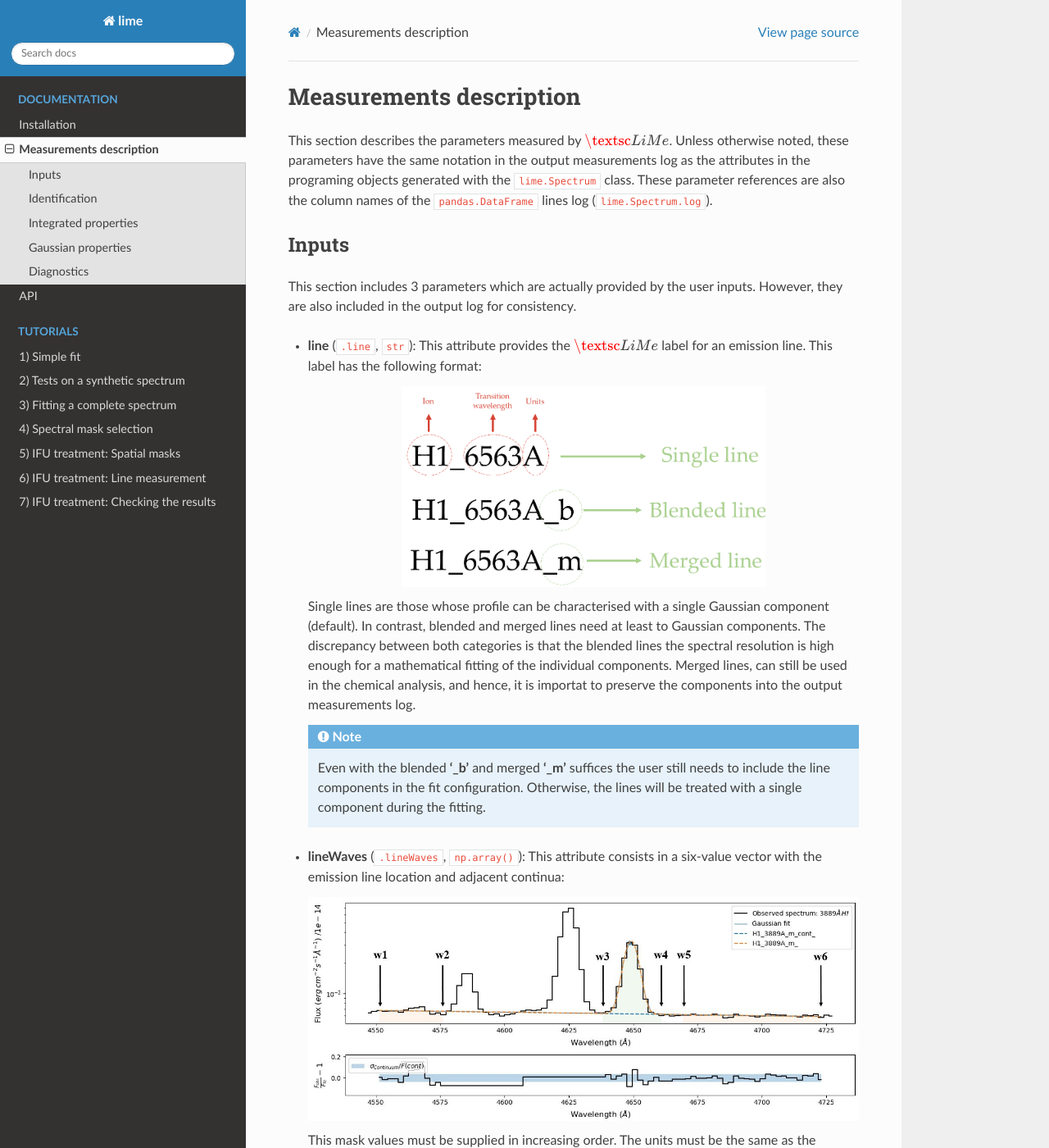
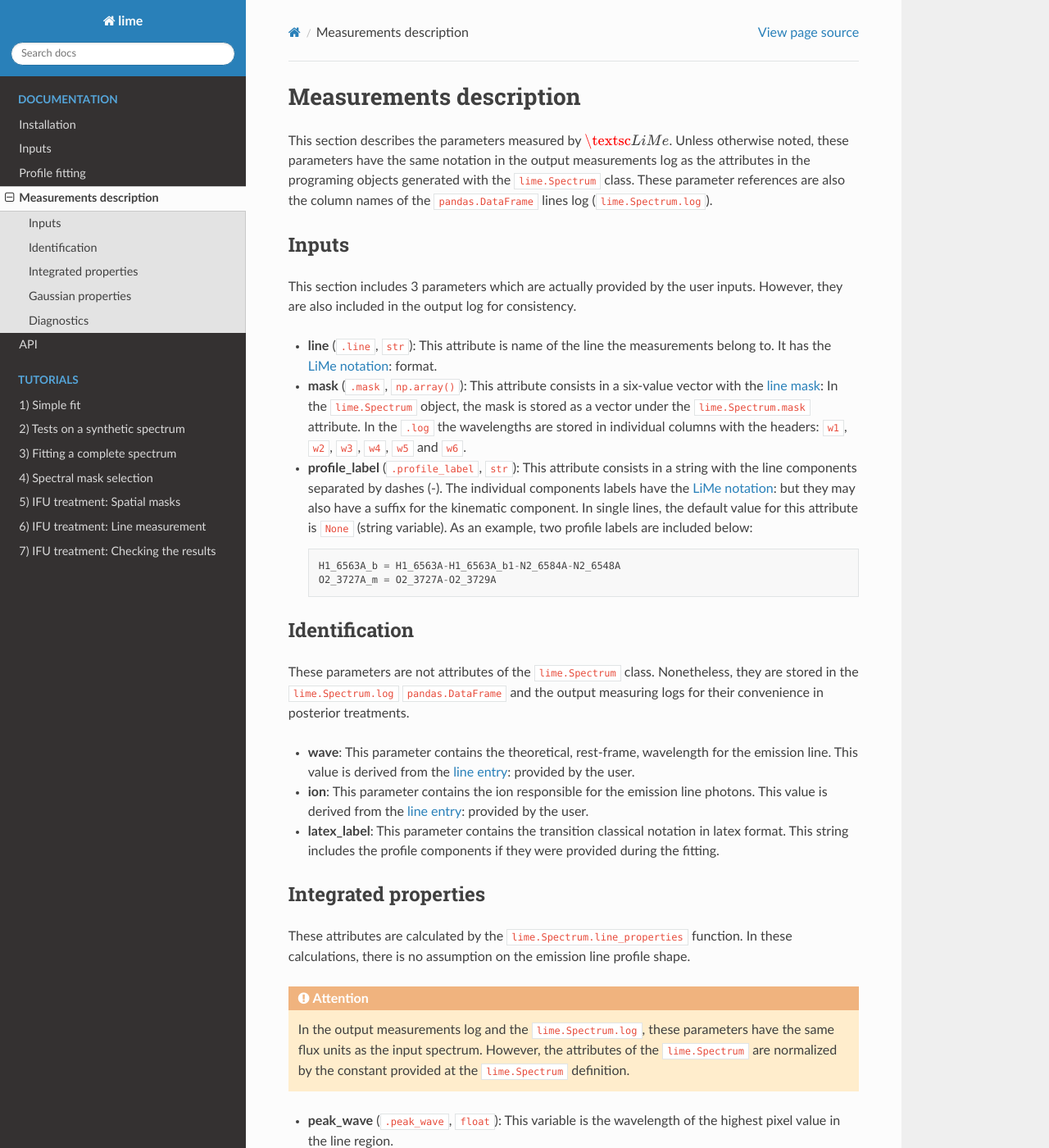
Before and after one commit to Vital-Fernandez/lime, a Sphinx documentation site: the page built from docs/source/documentation/measurements.rst, in a window 1280 px wide and 1400 px high. Shown: the whole window at 82% size. Built offline with Sphinx 7.4.7 and the Read the Docs theme 2.0.0, drawn with Linux system fonts in a browser that asks for light colours; formulas are drawn with MathJax 3; some of the changed text lies outside the part shown.

Commit message:
LiMe 0.5.0 documentation inputs and profile fitting

```diff
--- a/docs/source/conf.py
+++ b/docs/source/conf.py
@@ -26,7 +26,7 @@ copyright = '2021, Vital-Fernandez'
 author = 'Vital-Fernandez'
 
 # The full version, including alpha/beta/rc tags
-release = '0.4.2'
+release = '0.5.0'
 
 
 # -- General configuration ---------------------------------------------------
--- a/docs/source/documentation/installation.rst
+++ b/docs/source/documentation/installation.rst
@@ -1,13 +1,13 @@
 Installation
 ============
 
-:math:`\textsc{LiMe}` can be installed from its pip_ project page. You may run the following command for its current version:
+:math:`\textsc{LiMe}` can be installed from its pip_ project page by running this terminal command:
 
 .. code-block:: console
 
    pip install lime-stable
 
-If you need to update it to the latest version you can run the command:
+To update the library to the latest version you can run the command:
 
 .. code-block:: console
 
@@ -24,7 +24,7 @@ The current version of LiMe has the following dependencies (please check their d
 * LmFit (profile fitting library)
 * Astropy (loading and saving *.fits* files)
 
-The following libraries are not necessary but they provide a richer experience on the library inputs and outputs:
+The following libraries are not necessary but they provide a richer experience for the library inputs and outputs:
 
 * Specutils (Functions to detect line peaks and troughs)
 * PyLatex (Saving data as *.pdf* files)
--- a/docs/source/documentation/measurements.rst
+++ b/docs/source/documentation/measurements.rst
@@ -14,58 +14,39 @@ Inputs
 This section includes 3 parameters which are actually provided by the user inputs. However, they are also included in
 the output log for consistency.
 
-* **line** (``.line``, ``str``): This attribute provides the :math:`\textsc{LiMe}` label for an emission line. This label has the
-  following format:
+* **line** (``.line``, ``str``): This attribute is name of the line the measurements belong to. It has the :ref:`LiMe notation <lineLabel>`:
+  format.
 
-  .. image:: ../_static/line_notation.png
-    :scale: 40%
-    :align: center
+* **mask** (``.mask``, ``np.array()``): This attribute consists in a six-value vector with the :ref:`line mask <lineMask>`:
+  In the ``lime.Spectrum`` object, the mask is stored as a vector under the ``lime.Spectrum.mask`` attribute. In the ``.log``
+  the wavelengths are stored in individual columns with the headers: ``w1``, ``w2``, ``w3``, ``w4``, ``w5`` and ``w6``.
 
-  Single lines are those whose profile can be characterised with a single Gaussian component (default). In contrast,
-  blended and merged lines need at least to Gaussian components. The discrepancy between both categories is that the
-  blended lines the spectral resolution is high enough for a mathematical fitting of the individual components. Merged lines,
-  can still be used in the chemical analysis, and hence, it is importat to preserve the components into the output measurements
-  log.
-
-  .. note::
-     Even with the blended **'_b'** and merged **'_m'** suffices the user still needs to include the line components in
-     the fit configuration. Otherwise, the lines will be treated with a single component during the fitting.
-
-
-* **lineWaves** (``.lineWaves``, ``np.array()``): This attribute consists in a six-value vector with the emission line
-  location and adjacent continua:
-
-  .. image:: ../_static/mask_selection.jpg
-    :align: center
-
-  This mask values must be supplied in increasing order. The units must be the same as the spectrum wavelength array.
-  Finally, in the output measurements log these wavelengths are stored as  ``w1``, ``w2``, ``w3``, ``w4``, ``w5``, ``w6``.
-
-* **blended_label** (``.blended_label``, ``str``): This attribute consists in a dash separated string with the line components
-  in a blended or merged line. The individual components labels have the same notation as in the ``.line``. For example,
-  in the configuration file the blended labels are defined as:
+* **profile_label** (``.profile_label``, ``str``): This attribute consists in a string with the line components separated
+  by dashes (-). The individual components labels have the :ref:`LiMe notation <lineLabel>`: but they may also have a
+  suffix for the kinematic component. In single lines, the default value for this attribute is ``None`` (string variable).
+  As an example, two profile labels are included below:
 
   .. code-block::
 
-        H1_6563A_b = H1_6563A_b-N2_6584A-N2_6548A
+        H1_6563A_b = H1_6563A-H1_6563A_b1-N2_6584A-N2_6548A
         O2_3727A_m = O2_3727A-O2_3729A
-
 
 Identification
 ++++++++++++++
 
 These parameters are not attributes of the ``lime.Spectrum`` class. Nonetheless, they are stored in the ``lime.Spectrum.log``
-``pandas.DataFrame`` and the output measuring logs for chemical analysis of the emission fluxes.
+``pandas.DataFrame`` and the output measuring logs for their convenience in posterior treatments.
 
-  **wave**: This parameter contains the theoretical, rest-frame, wavelength for the emission line. This value is derived
-  from the ``.line`` provided by the user.
+* **wave**: This parameter contains the theoretical, rest-frame, wavelength for the emission line. This value is derived
+  from the :ref:`line entry <lineLabel>`: provided by the user.
 
-  **ion**: This parameter contains the ion responsible for the emission line photons. This value is derived from the
-  ``.line`` provided by the user.
+* **ion**: This parameter contains the ion responsible for the emission line photons. This value is derived from the
+  :ref:`line entry <lineLabel>`: provided by the user.
 
-  **latexLabel**: This parameter contains the transition classical notation in latex format. This string includes the
-  blended and merged components if they were provided during the fitting.
+* **latex_label**: This parameter contains the transition classical notation in latex format. This string includes the
+  profile components if they were provided during the fitting.
 
+.. _intgreatedProperties:
 
 Integrated properties
 +++++++++++++++++++++
@@ -75,8 +56,8 @@ assumption on the emission line profile shape.
 
 .. attention::
     In the output measurements log and the ``lime.Spectrum.log``, these parameters have the same flux units as the
-    input spectrum. However, the attributes of the ``lime.Spectrum`` are normalized by the constant provided by the user
-    ``lime.Spectrum.normFLux``
+    input spectrum. However, the attributes of the ``lime.Spectrum`` are normalized by the constant provided at the
+    ``lime.Spectrum`` definition.
 
 * **peak_wave** (``.peak_wave``, ``float``): This variable is the wavelength of the highest pixel value in the line region.
 
@@ -107,7 +88,6 @@ assumption on the emission line profile shape.
   * The previous two steps are repeated in a 500 loop. The mean flux value from the resulting array is taken as the integrated
     flux value.
 
-
 * **intg_err** (``.intg_err``, ``float``): This attribute contains the integrated flux uncertainty. This
   value is derived from the standard deviation of the Monte Carlo algorithm steps described above.
 
@@ -120,8 +100,6 @@ assumption on the emission line profile shape.
     .. math::
 
         Eqw = \frac{F_{\lambda}}{F_{cont}}
-
-
 
   In blended lines the ``.gauss_flux`` is used otherwise the ``.intg_flux`` is used. In all cases the ``.cont`` is used
   as denominator.
--- a/docs/source/tutorials/6_IFU_fittings.rst
+++ b/docs/source/tutorials/6_IFU_fittings.rst
@@ -1,3 +1,5 @@
+.. _example6:
+
 6) IFU treatment: Line measurement
 ==================================
 
--- a/setup.cfg
+++ b/setup.cfg
@@ -1,6 +1,6 @@
 [metadata]
 name = lime-stable
-version = 0.4.2
+version = 0.5.0
 author = Vital Fernandez
 author_email = vital.fernandez@userena.cl
 description = Line measuring algorithm for ionized nebulae
--- a/src/lime/lime.cfg
+++ b/src/lime/lime.cfg
@@ -1,3 +1,3 @@
 [metadata]
 name = lime-stable
-version = 0.4.2
+version = 0.5.0
```
Also changed, not shown: docs/source/documentation/fitting.rst (added, +321 -0 lines), docs/source/index.rst (+18 -17 lines), docs/source/_static/9_fitting_Hbeta_wide_fitting.png (added), docs/source/_static/9_fitting_expr_Halpha.png (added), docs/source/_static/9_fitting_multiple_lines.png (added), docs/source/_static/9_kinem_O2_Halpha.png (added), 8 other files.
